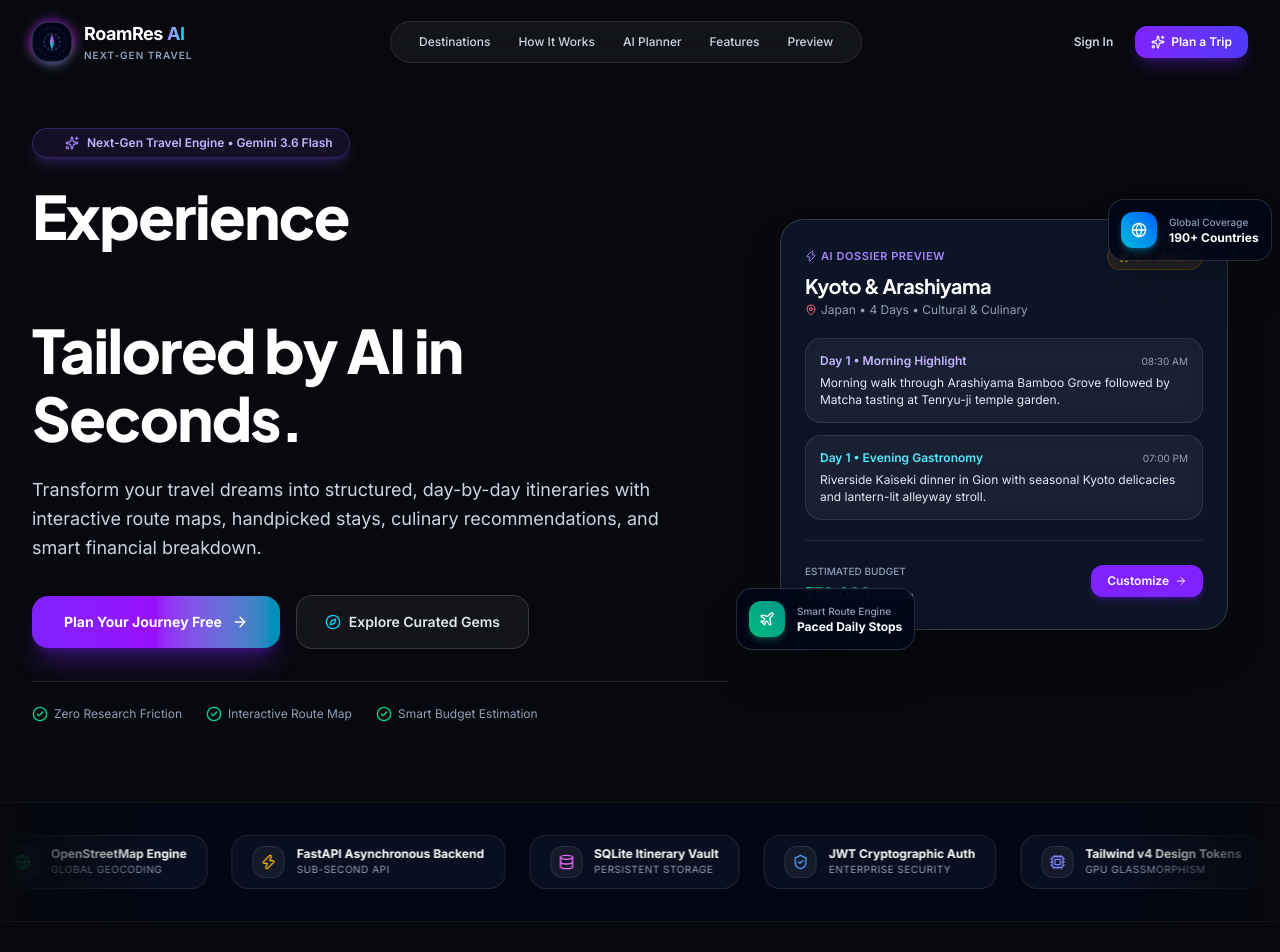
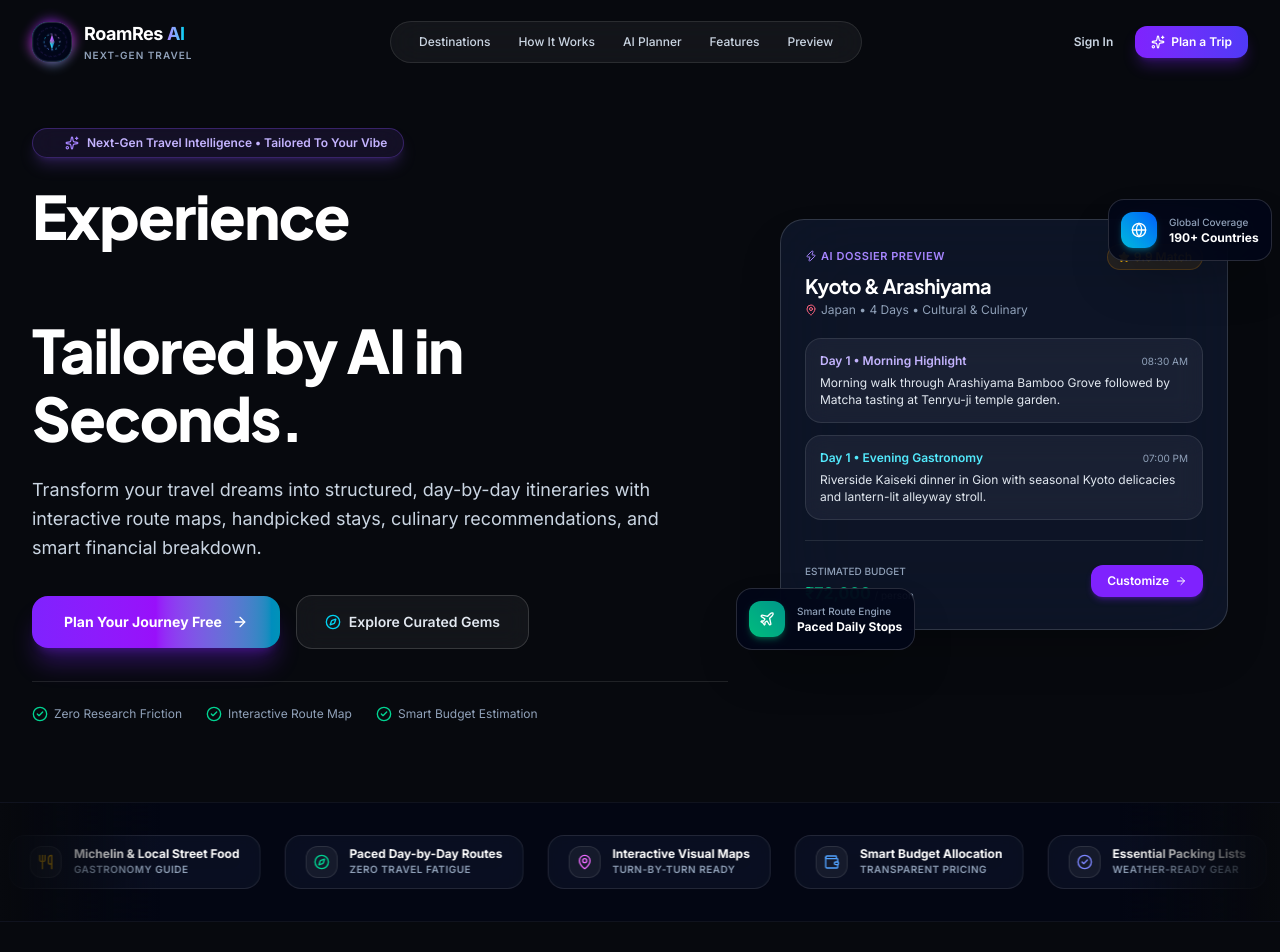
Before and after one commit to kushal123-hub/AI-Trip-Planner, a React (Vite) app in the folder frontend/: page / in a window 1280 px wide. Shown: the top 952 px of the page. Built offline with nearby package versions, Linux system fonts and the light colour scheme.

Commit message:
refactor(frontend): replace all technical library and code terms with 100% consumer-facing luxury travel benefits

```diff
--- a/frontend/src/components/AIGenerationLoader.jsx
+++ b/frontend/src/components/AIGenerationLoader.jsx
@@ -50,8 +50,9 @@ const AIGenerationLoader = ({ destination, budget }) => {
       {/* Header */}
       <div className="inline-flex items-center gap-2 px-4 py-1.5 rounded-full border border-violet-500/30 bg-violet-500/10 text-violet-300 text-xs font-semibold backdrop-blur-md mb-3 shadow-lg shadow-violet-500/20">
         <Radio className="h-3.5 w-3.5 text-violet-400 animate-pulse" />
-        <span>Gemini 3.6 Flash Neural Synthesis</span>
+        <span>AI Travel Concierge in Action</span>
       </div>
+
 
       <h3 className="text-2xl sm:text-3xl font-black text-white tracking-tight">
         Engineering Your Journey to{" "}
--- a/frontend/src/components/BrandMarquee.jsx
+++ b/frontend/src/components/BrandMarquee.jsx
@@ -1,15 +1,27 @@
 import React from "react";
-import { Sparkles, Map, Cpu, Zap, Compass, ShieldCheck, Globe, Database } from "lucide-react";
+import {
+  Compass,
+  MapPin,
+  Hotel,
+  Utensils,
+  Sparkles,
+  Wallet,
+  ShieldCheck,
+  Globe,
+  Clock,
+  CheckCircle2,
+  Plane
+} from "lucide-react";
 
-const brands = [
-  { name: "Google Gemini 3.6 Flash", category: "Neural Engine", icon: Sparkles, color: "text-violet-400" },
-  { name: "ESRI Dark Canvas GIS", category: "Geo-Spatial Mapping", icon: Map, color: "text-cyan-400" },
-  { name: "OpenStreetMap Engine", category: "Global Geocoding", icon: Globe, color: "text-emerald-400" },
-  { name: "FastAPI Asynchronous Backend", category: "Sub-Second API", icon: Zap, color: "text-amber-400" },
-  { name: "SQLite Itinerary Vault", category: "Persistent Storage", icon: Database, color: "text-fuchsia-400" },
-  { name: "JWT Cryptographic Auth", category: "Enterprise Security", icon: ShieldCheck, color: "text-blue-400" },
-  { name: "Tailwind v4 Design Tokens", category: "GPU Glassmorphism", icon: Cpu, color: "text-indigo-400" },
-  { name: "Paced Route Synthesizer", category: "Transit Optimizer", icon: Compass, color: "text-rose-400" },
+const travelPerks = [
+  { name: "50,000+ Global Hotspots", category: "Worldwide Coverage", icon: Globe, color: "text-violet-400" },
+  { name: "Curated Boutique Stays", category: "Handpicked Stays", icon: Hotel, color: "text-cyan-400" },
+  { name: "Michelin & Local Street Food", category: "Gastronomy Guide", icon: Utensils, color: "text-amber-400" },
+  { name: "Paced Day-by-Day Routes", category: "Zero Travel Fatigue", icon: Compass, color: "text-emerald-400" },
+  { name: "Interactive Visual Maps", category: "Turn-by-Turn Ready", icon: MapPin, color: "text-fuchsia-400" },
+  { name: "Smart Budget Allocation", category: "Transparent Pricing", icon: Wallet, color: "text-blue-400" },
+  { name: "Essential Packing Lists", category: "Weather-Ready Gear", icon: CheckCircle2, color: "text-indigo-400" },
+  { name: "Bespoke Travel Vibes", category: "Tailored to You", icon: Sparkles, color: "text-rose-400" },
 ];
 
 const BrandMarquee = () => {
@@ -22,7 +34,7 @@ const BrandMarquee = () => {
       {/* Marquee Track Container */}
       <div className="flex w-max animate-marquee gap-6 hover:[animation-play-state:paused]">
         {/* Render twice for seamless infinite loop */}
-        {[...brands, ...brands].map((item, idx) => {
+        {[...travelPerks, ...travelPerks].map((item, idx) => {
           const Icon = item.icon;
           return (
             <div
@@ -36,7 +48,7 @@ const BrandMarquee = () => {
                 <span className="text-xs font-bold text-white whitespace-nowrap">
                   {item.name}
                 </span>
-                <span className="text-[10px] text-slate-400 tracking-wider uppercase">
+                <span className="text-[10px] text-slate-400 tracking-wider uppercase font-semibold">
                   {item.category}
                 </span>
               </div>
--- a/frontend/src/components/FeaturesSection.jsx
+++ b/frontend/src/components/FeaturesSection.jsx
@@ -93,8 +93,9 @@ const FeaturesSection = () => {
             </span>
           </h2>
           <p className="mt-3 text-sm sm:text-base text-slate-400">
-            Combine advanced LLM reasoning with real traveler logic to replace hours of research with instant perfection.
+            Combine intelligent travel curation with real traveler logic to replace hours of chaotic research with instant perfection.
           </p>
+
         </div>
 
         {/* Bento Grid */}
--- a/frontend/src/components/Footer.jsx
+++ b/frontend/src/components/Footer.jsx
@@ -25,13 +25,14 @@ const Footer = () => {
               The intelligent AI trip planner creating bespoke, day-by-day travel itineraries, smart budget allocations, and verified stays.
             </p>
 
-            <div className="flex items-center gap-2 text-[11px] text-slate-500 pt-2">
-              <span>Powered by FastAPI</span>
+            <div className="flex items-center gap-2 text-[11px] text-slate-500 pt-2 font-medium">
+              <span>Verified Stays</span>
               <span>•</span>
-              <span>Gemini AI</span>
+              <span>Local Gastronomy</span>
               <span>•</span>
-              <span>React & Tailwind</span>
+              <span>Bespoke Pacing</span>
             </div>
+
           </div>
 
           {/* Quick Links */}
--- a/frontend/src/components/HeroSection.jsx
+++ b/frontend/src/components/HeroSection.jsx
@@ -59,8 +59,9 @@ const HeroSection = ({ onStartPlanning, onExploreDestinations }) => {
             <div className="inline-flex items-center gap-2 px-4 py-1.5 rounded-full border border-violet-500/30 bg-violet-500/10 text-violet-300 text-xs font-semibold backdrop-blur-md mb-6 shadow-lg shadow-violet-500/20">
               <span className="h-2 w-2 rounded-full bg-emerald-400 animate-ping" />
               <Sparkles className="h-3.5 w-3.5 text-violet-400" />
-              <span>Next-Gen Travel Engine • Gemini 3.6 Flash</span>
+              <span>Next-Gen Travel Intelligence • Tailored To Your Vibe</span>
             </div>
+
 
             {/* Main Headline with Animated Rotating Destinations */}
             <h1 className="text-4xl sm:text-5xl lg:text-6xl font-black tracking-tight text-white leading-[1.12]">
--- a/frontend/src/components/HowItWorksSection.jsx
+++ b/frontend/src/components/HowItWorksSection.jsx
@@ -17,12 +17,13 @@ const steps = [
     step: "02",
     icon: Cpu,
     title: "AI Synthesis & Curation",
-    description: "Our Gemini AI travel engine processes regional geography, top attractions, travel pacing, dining hotspots, and intelligent cost breakdowns.",
-    badge: "Step 2: Processing",
+    description: "Our intelligent travel engine processes regional geography, top attractions, travel pacing, dining hotspots, and transparent cost breakdowns.",
+    badge: "Step 2: Curation",
     gradient: "from-cyan-500 to-blue-600",
     glow: "rgba(6, 182, 212, 0.2)",
-    highlights: ["Smart Time Pacing", "Hotel & Dining Matches", "Budget Optimization"]
+    highlights: ["Smart Route Pacing", "Hotel & Dining Matches", "Budget Optimization"]
   },
+
   {
     step: "03",
     icon: CheckSquare,
--- a/frontend/src/components/ItineraryPreviewSection.jsx
+++ b/frontend/src/components/ItineraryPreviewSection.jsx
@@ -237,9 +237,10 @@ const ItineraryPreviewSection = ({ activeItineraryData, onSelectDestination }) =
           </h2>
           <p className="mt-3 text-sm sm:text-base text-slate-400">
             {activeItineraryData
-              ? "Here is your bespoke itinerary generated by Gemini AI! View the breakdown, day-by-day roadmap, stays, and packing list."
+              ? "Here is your bespoke itinerary created by our AI Travel Engine! View the breakdown, day-by-day roadmap, stays, and packing list."
               : "Experience how our AI structures multi-day travel with paced activities, verified hotels, dining, and smart financial breakdown."}
           </p>
+
         </div>
 
         {/* If showing sample, provide switcher tabs and map toggle */}
--- a/frontend/src/components/TripPlannerSection.jsx
+++ b/frontend/src/components/TripPlannerSection.jsx
@@ -258,8 +258,9 @@ const TripPlannerSection = ({ preloadedData, onItineraryGenerated }) => {
             Design Your <span className="text-transparent bg-clip-text bg-gradient-to-r from-violet-400 via-fuchsia-300 to-cyan-400">Custom Itinerary</span>
           </h2>
           <p className="mt-2 text-sm sm:text-base text-slate-400">
-            Tell us your destination, dates, and budget. Our Gemini engine builds a complete trip in seconds.
+            Tell us your destination, dates, and budget. Our intelligent travel engine builds a complete trip in seconds.
           </p>
+
         </div>
 
         {/* Wizard Card Container */}
```
